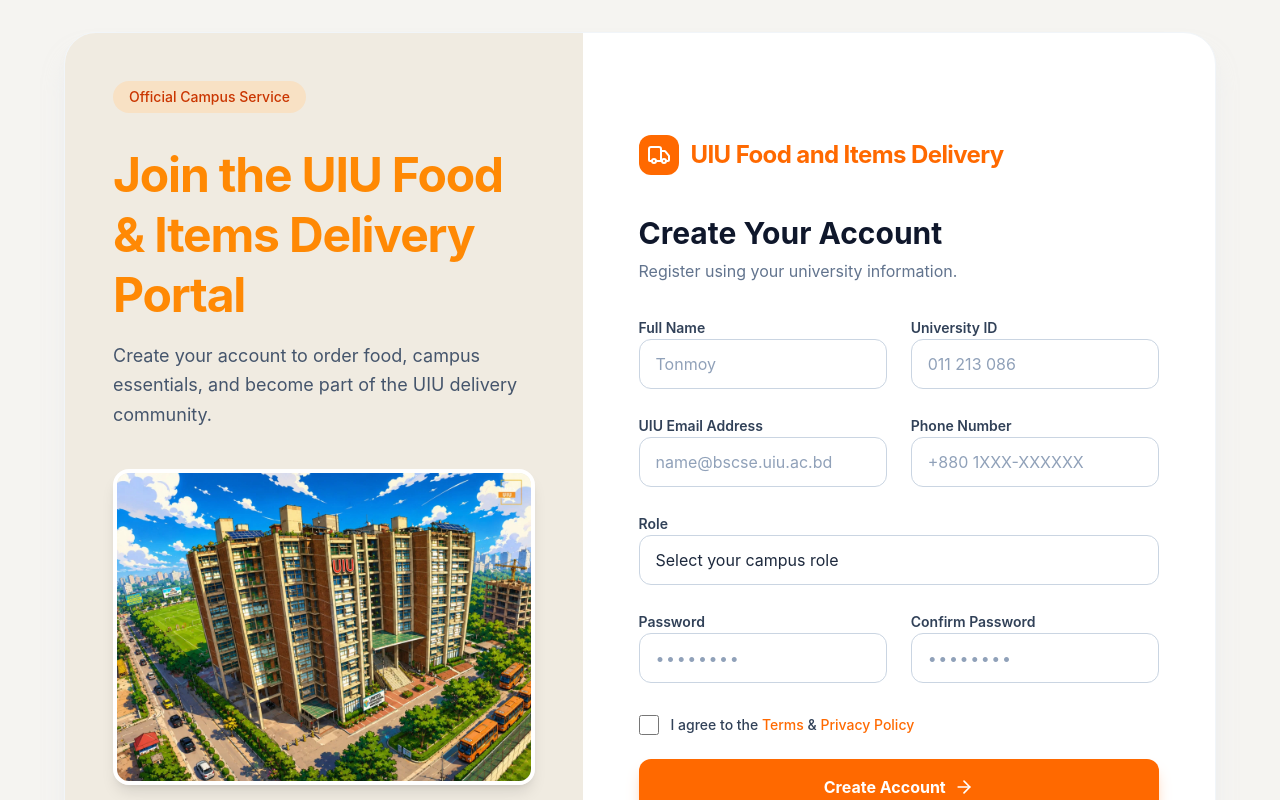
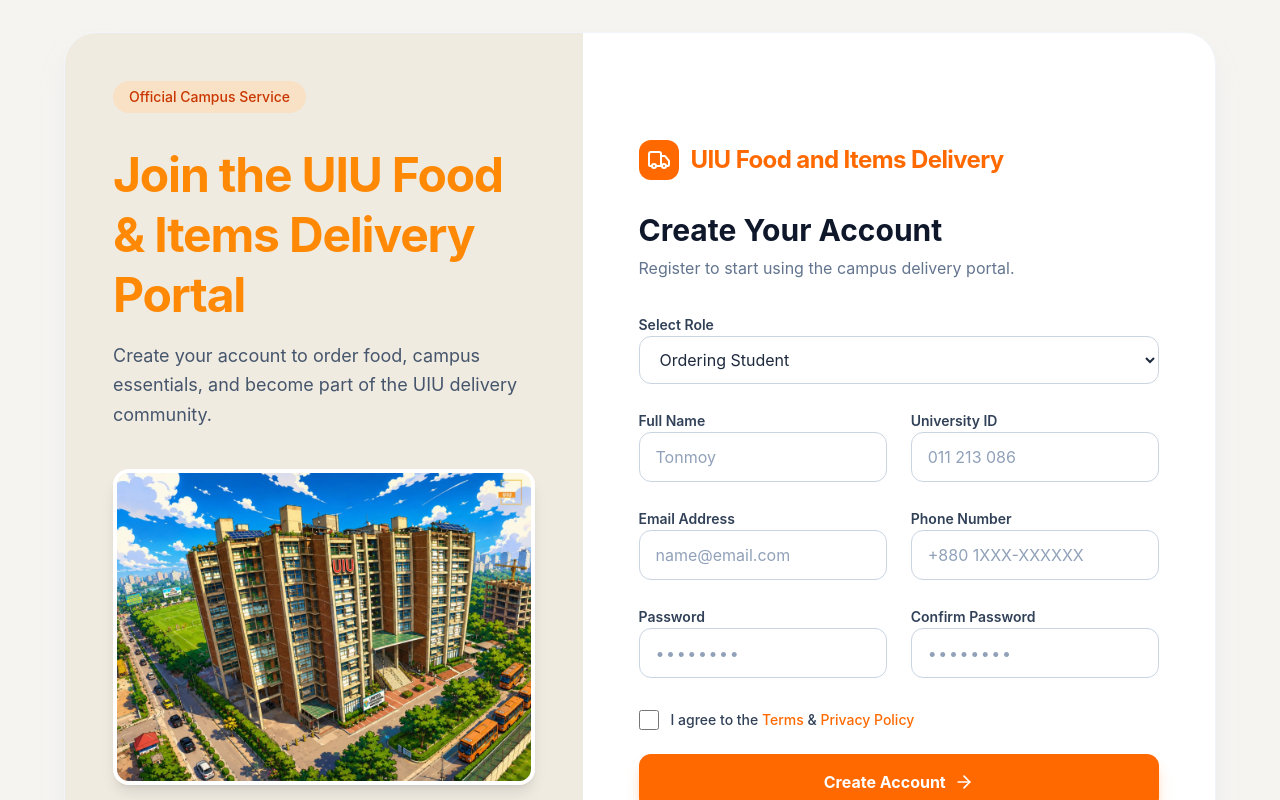
Before and after one commit to Asadullah-Imran/UIU-Food-Item-Delivery-System, a React (Vite) app in the folder client/: page /register in a window 1280 px wide. Shown: the top 800 px of the page. Built offline with nearby package versions, Linux system fonts and the light colour scheme.

Commit message:
feat: dynamic registration form with role-based field updates and submission logic

```diff
--- a/client/src/pages/auth/RegistrationPage.jsx
+++ b/client/src/pages/auth/RegistrationPage.jsx
@@ -1,8 +1,16 @@
-import React from 'react';
+import React, { useState } from 'react';
 import { Truck, ArrowRight } from 'lucide-react';
-import { Link } from 'react-router-dom';
+import { Link, useNavigate } from 'react-router-dom';
 
 export default function RegistrationPage() {
+  const navigate = useNavigate();
+  const [role, setRole] = useState('student');
+
+  const handleRegister = (e) => {
+    e.preventDefault();
+    navigate(`/login?role=${role}`);
+  };
+
   return (
     <div className="min-h-screen bg-[#F5F4F1] flex flex-col items-center justify-center p-4 lg:p-8 font-sans">
 
@@ -51,7 +59,7 @@
         {/* Right Side - Form */}
         <div className="lg:w-[55%] p-8 lg:p-14 flex flex-col justify-center">
 
-          <div className="flex items-center mb-10">
+          <div className="flex items-center mb-8">
             <div className="bg-orange-500 p-2 rounded-xl mr-3">
               <Truck className="w-6 h-6 text-white" />
             </div>
@@ -60,35 +68,58 @@
 
           <div className="mb-8">
             <h3 className="text-3xl font-bold text-slate-900 mb-2">Create Your Account</h3>
-            <p className="text-slate-500">Register using your university information.</p>
+            <p className="text-slate-500">Register to start using the campus delivery portal.</p>
           </div>
 
-          <form className="space-y-6">
-            <div className="grid grid-cols-1 md:grid-cols-2 gap-6">
+          <form onSubmit={handleRegister} className="space-y-6">
             <div className="space-y-2">
-                <label className="text-sm font-semibold text-slate-700">Full Name</label>
+              <label className="text-sm font-semibold text-slate-700">Select Role</label>
+              <select
+                value={role}
+                onChange={(e) => setRole(e.target.value)}
+                className="w-full px-4 py-3 rounded-xl border border-slate-300 focus:outline-none focus:ring-2 focus:ring-orange-500/20 focus:border-orange-500 transition-colors text-slate-800 bg-white"
+              >
+                <option value="student">Ordering Student</option>
+                <option value="runner">Student Runner</option>
+                <option value="shop">Shop Owner</option>
+              </select>
+            </div>
+
+            <div className={`grid grid-cols-1 ${role !== 'shop' ? 'md:grid-cols-2' : ''} gap-6`}>
+              <div className="space-y-2">
+                <label className="text-sm font-semibold text-slate-700">
+                  {role === 'shop' ? 'Owner / Manager Name' : 'Full Name'}
+                </label>
                 <input
                   type="text"
-                  placeholder="Tonmoy"
+                  placeholder={role === 'shop' ? 'e.g., Mohammad Ali' : 'Tonmoy'}
+                  required
                   className="w-full px-4 py-3 rounded-xl border border-slate-300 focus:outline-none focus:ring-2 focus:ring-orange-500/20 focus:border-orange-500 transition-colors text-slate-800 placeholder-slate-400"
                 />
               </div>
+
+              {role !== 'shop' && (
                 <div className="space-y-2">
-                <label className="text-sm font-semibold text-slate-700">University ID</label>
+                  <label className="text-sm font-semibold text-slate-700">
+                    {role === 'runner' ? 'Runner / Student ID' : 'University ID'}
+                  </label>
                   <input
                     type="text"
                     placeholder="011 213 086"
+                    required
                     className="w-full px-4 py-3 rounded-xl border border-slate-300 focus:outline-none focus:ring-2 focus:ring-orange-500/20 focus:border-orange-500 transition-colors text-slate-800 placeholder-slate-400"
                   />
                 </div>
+              )}
             </div>
 
             <div className="grid grid-cols-1 md:grid-cols-2 gap-6">
               <div className="space-y-2">
-                <label className="text-sm font-semibold text-slate-700">UIU Email Address</label>
+                <label className="text-sm font-semibold text-slate-700">Email Address</label>
                 <input
                   type="email"
-                  placeholder="name@bscse.uiu.ac.bd"
+                  placeholder="name@email.com"
+                  required
                   className="w-full px-4 py-3 rounded-xl border border-slate-300 focus:outline-none focus:ring-2 focus:ring-orange-500/20 focus:border-orange-500 transition-colors text-slate-800 placeholder-slate-400"
                 />
               </div>
@@ -97,20 +128,10 @@
                 <input
                   type="tel"
                   placeholder="+880 1XXX-XXXXXX"
+                  required
                   className="w-full px-4 py-3 rounded-xl border border-slate-300 focus:outline-none focus:ring-2 focus:ring-orange-500/20 focus:border-orange-500 transition-colors text-slate-800 placeholder-slate-400"
                 />
               </div>
-            </div>
-
-            <div className="space-y-2">
-              <label className="text-sm font-semibold text-slate-700">Role</label>
-              <select className="w-full px-4 py-3 rounded-xl border border-slate-300 focus:outline-none focus:ring-2 focus:ring-orange-500/20 focus:border-orange-500 transition-colors text-slate-800 appearance-none bg-white">
-                <option value="" disabled selected>Select your campus role</option>
-                <option value="student">Ordering Student</option>
-                <option value="runner">Student Runner</option>
-                <option value="shop">Shop Owner</option>
-                <option value="admin">University Admin</option>
-              </select>
             </div>
 
             <div className="grid grid-cols-1 md:grid-cols-2 gap-6">
@@ -119,6 +140,7 @@
                 <input
                   type="password"
                   placeholder="••••••••"
+                  required
                   className="w-full px-4 py-3 rounded-xl border border-slate-300 focus:outline-none focus:ring-2 focus:ring-orange-500/20 focus:border-orange-500 transition-colors text-slate-800 placeholder-slate-400 tracking-widest"
                 />
               </div>
@@ -127,6 +149,7 @@
                 <input
                   type="password"
                   placeholder="••••••••"
+                  required
                   className="w-full px-4 py-3 rounded-xl border border-slate-300 focus:outline-none focus:ring-2 focus:ring-orange-500/20 focus:border-orange-500 transition-colors text-slate-800 placeholder-slate-400 tracking-widest"
                 />
               </div>
@@ -136,6 +159,7 @@
               <input
                 type="checkbox"
                 id="terms"
+                required
                 className="w-5 h-5 rounded border-slate-300 text-orange-500 focus:ring-orange-500"
               />
               <label htmlFor="terms" className="text-sm text-slate-700 font-medium">
@@ -144,8 +168,8 @@
             </div>
 
             <button
-              type="button"
-              className="w-full bg-orange-500 hover:bg-orange-600 text-white font-bold py-4 rounded-xl transition-colors flex items-center justify-center mt-6 shadow-lg shadow-orange-500/30 group"
+              type="submit"
+              className="w-full bg-orange-500 hover:bg-orange-600 text-white font-bold py-4 rounded-xl transition-all flex items-center justify-center mt-6 shadow-lg shadow-orange-500/30 group cursor-pointer active:scale-[0.99]"
             >
               Create Account
               <ArrowRight className="ml-2 w-5 h-5 group-hover:translate-x-1 transition-transform" />
@@ -153,7 +177,7 @@
           </form>
 
           <p className="text-center text-slate-600 mt-8 font-medium">
-            Already have an account? <Link to="/login" className="text-orange-500 hover:underline">Sign In</Link>
+            Already have an account? <Link to="/login" className="text-orange-500 hover:underline font-semibold">Sign In</Link>
           </p>
         </div>
       </div>
```
Lines whose indentation alone changed are shown as unchanged.
